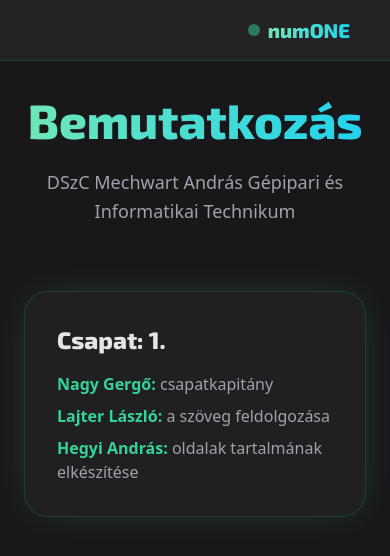
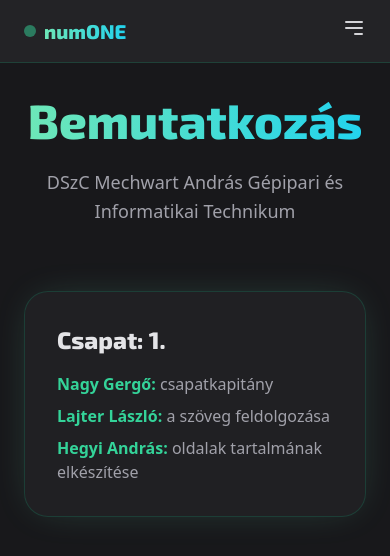
Before and after one commit to xauloq/Projektmenedzsment, a plain HTML site: page index.html in a window 390 px wide. Drawn offline with nearby package versions, Linux system fonts and the light colour scheme; a web font is replaced by a local one.

Commit message:
navbar fix

```diff
--- a/index.html
+++ b/index.html
@@ -15,13 +15,22 @@
 <body class="bg-zinc-900">
     <nav class="fixed top-0 w-full z-50 bg-zinc-800/80 backdrop-blur-md border-b border-emerald-500/20">
         <div class="container mx-auto px-6 py-4 flex items-center justify-between">
-        <div class="flex items-center gap-2 ml-auto pr-4">
+          <div class="flex items-center gap-2">
             <div class="w-3 h-3 bg-emerald-400 rounded-full animate-pulse"></div>
             <span class="font-['Exo_2'] text-xl font-extrabold text-transparent bg-clip-text bg-gradient-to-r from-emerald-300 to-cyan-400">
               numONE
             </span>
           </div>
-        <div class="hidden md:flex gap-6">
+
+          <div class="md:hidden">
+            <button id="menu-toggle" class="text-zinc-300 hover:text-emerald-400 focus:outline-none">
+              <svg class="w-6 h-6" fill="none" stroke="currentColor" viewBox="0 0 24 24" xmlns="http://www.w3.org/2000/svg">
+                <path stroke-linecap="round" stroke-linejoin="round" stroke-width="2" d="M4 6h16M4 12h16m-7 6h7"></path>
+              </svg>
+            </button>
+          </div>
+
+          <div id="nav-links" class="hidden md:flex gap-6">
             <a href="index.html" class="text-zinc-300 border-b-2 border-emerald-400 hover:text-emerald-400 transition-colors font-['Exo_2'] font-medium whitespace-nowrap">Kezdőlap</a>
             <a href="cpm.html" class="text-zinc-300 hover:text-emerald-400 transition-colors font-['Exo_2'] font-medium whitespace-nowrap">CPM</a>
             <a href="mpm.html" class="text-zinc-300 hover:text-emerald-400 transition-colors font-['Exo_2'] font-medium whitespace-nowrap">MPM</a>
```
Also changed, not shown: cpm.html (+11 -2 lines), kockazatelemzes.html (+11 -2 lines), koltsegek_becslese.html (+12 -3 lines), mpm.html (+12 -3 lines), projekt_egyensuly.html (+12 -3 lines), projektdokumentacio.html (+11 -2 lines). Lines whose indentation alone changed are shown as unchanged.
